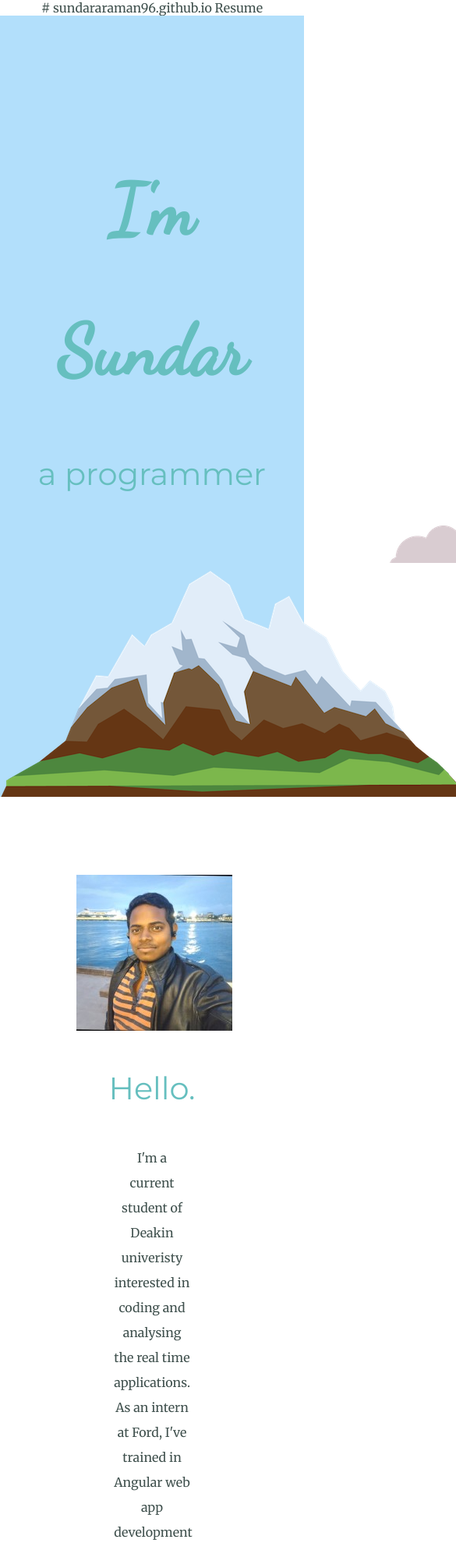
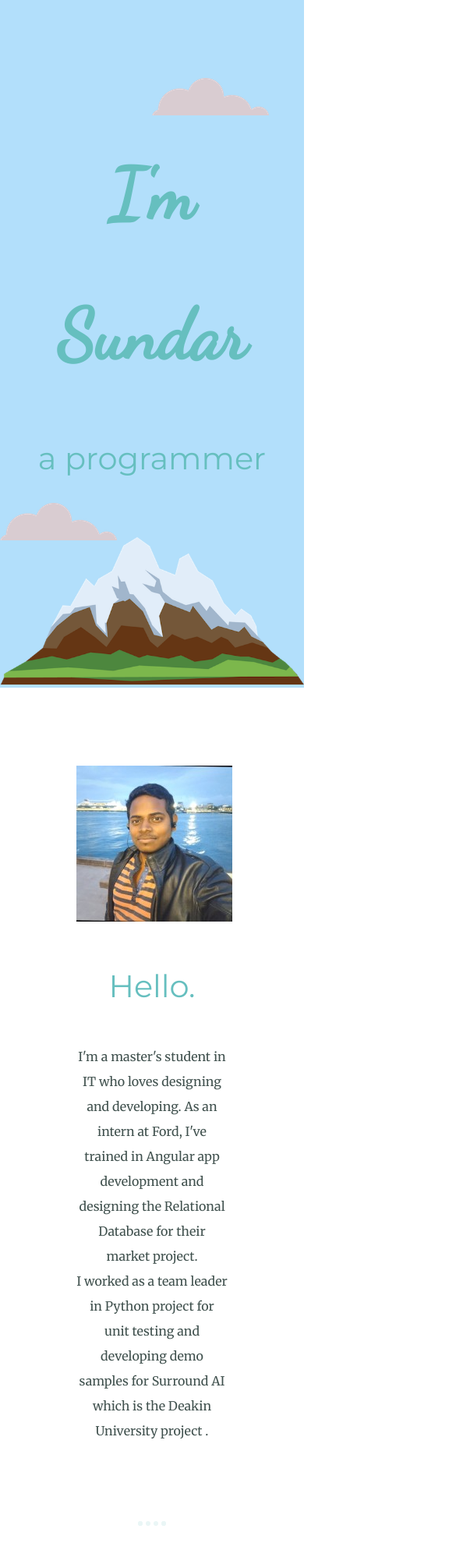
Before and after one commit to sundararaman96/sundararaman96.github.io, a plain HTML site: page index.html in a window 390 px wide. Shown: the top 1988 px of the page at 78% size, 585 px wide, since content can reach past the window. Drawn offline with Linux system fonts and the light colour scheme.

Commit message:
first commit for myWebsite

```diff
--- a/css/style.css
+++ b/css/style.css
@@ -13,6 +13,7 @@ h1{
     color: #66BFBF;
     line-height: 2;
     padding: 10px;
+    position:relative;
 
 }
 a{
@@ -29,10 +30,12 @@ h2{
     font-size: 2.5rem;
     color: #66BFBF;
     font-weight: normal;
+    position:relative;
 }
 h3{
     font-family: 'Montserrat', sans-serif;
     color:#11999E;
+    position:relative;
 }
 p{
     line-height: 2;
@@ -66,15 +69,17 @@ margin:100px 0;
     background-color: #66BFBF;
     padding: 50px 0 20px ;
 }
+
+
 .bottom-cloud{
     position: absolute;
-    left:500px;
-    bottom:300px ;
+    /* left:500px;
+    bottom:300px ; */
 }
 .top-cloud{
     position: absolute;
-    right: 500px;
-    top: 50px;
+    /* right: 50px;
+    top: 50px; */
 }
 
 .profile{
@@ -151,3 +156,26 @@ margin:100px 0;
     color: #40514E !important;
     background: #FAFAFA;
   }
+
+
+
+/* Mobile View */
+
+@media only screen and (max-width:1080px){
+    .top-container{
+        background-color: #b2dffb;
+        padding-top: 100px;
+        }
+
+        .intro{
+            width: 100%;
+            margin: auto;
+        }
+        .mountain{
+
+            position:relative;
+            width:100%;
+        }
+
+
+}
--- a/index.html
+++ b/index.html
@@ -1,5 +1,3 @@
-# sundararaman96.github.io
-Resume
 <!DOCTYPE html>
 <html lang="en">
 <head>
@@ -28,7 +26,7 @@ Resume
         <div class="profile">
           <img src="images/sundarprofile.jfif" alt="sundar-profile-pic">
           <h2>Hello.</h2>
-          <p class="intro">I'm a current student of Deakin univeristy interested in coding and analysing the real time applications. As an intern at Ford, I've trained in Angular web app development and designing the Relational Database for the project.</p>
+          <p class="intro">I'm a master's student in IT who loves designing and developing. As an intern at Ford, I've trained in Angular app development and designing the Relational Database for their market project.</p>
           <p class="intro"> I worked as a team leader in Python project for unit testing and developing demo samples for Surround AI which is the Deakin University project .</p>
         </div>
         <hr>
@@ -37,13 +35,13 @@ Resume
           <div class="skill-row">
             <img class="analytics" src="images/analytics.gif" alt="analytic-skills">
             <h3>Python and R</h3>
-            <p>Love to analyse datasets and predict results for the futrure. Python and R are my base for analysing the datasets.</p>
+            <p>Love to analyse datasets and predict results for the future. Python and R are my base for analysing the datasets.</p>
           </div>
         </div>
         <div class="skill-row">
             <img class="world" src="images/world.gif" alt="web-skills">
             <h3>Angular and JEE</h3>
-            <p>Love to design and develop the web application creatively. Design is an art of creativity which leads to open the doors of future.</p>
+            <p>Love to design and develop the web application creatively. Design is an art of creativity which leads to open the doors of future. Design shapes the future by using creativity as a tool.</p>
         </div>
         <hr>
         <div class="contact-me">
@@ -59,7 +57,7 @@ Resume
         <a class="footer-link" href="https://www.linkedin.com/in/sundara-raman/">LinkedIn</a>
         <a class="footer-link" href="https://twitter.com/">Twitter</a>
         <a class="footer-link" href="https://www.appbrewery.co/">Website</a>
-        <p class="copy-right">© 2019 Sundara Raman Vedhagiri.</p>
+        <p class="copy-right">© 2020 Sundara Raman Vedhagiri.</p>
     </div>
 
   </body>
```
